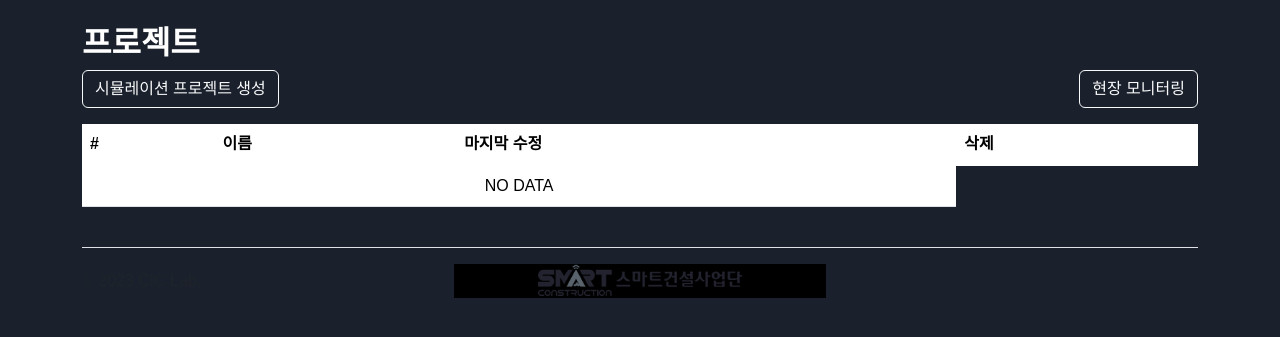
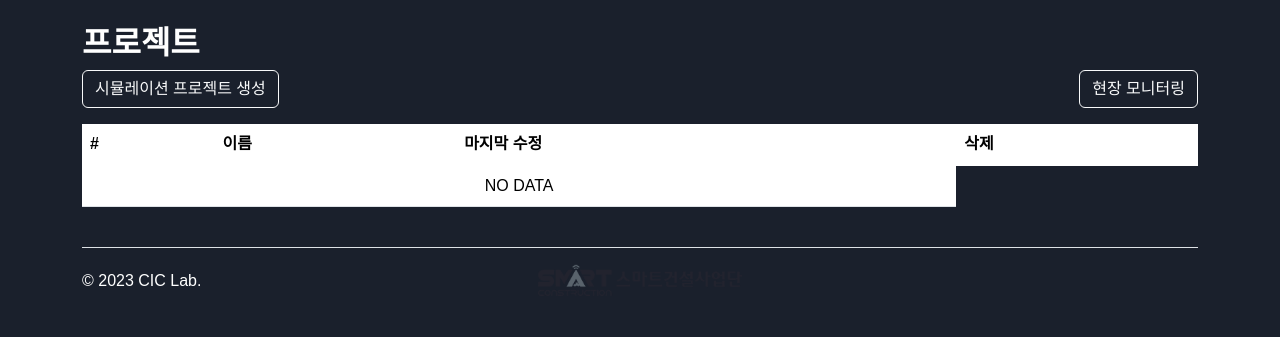
Before and after one commit to qkrwogus98/scweb, a Flask app: page / in a window 1280 px wide. Shown: the part 66-403 px from the top of the page. Run offline with Flask 3, Linux system fonts and the light colour scheme; data that the repository does not hold is empty; some web fonts are replaced.

Commit message:
css 코드 2차 적용

```diff
--- a/fieldy/templates/index.html
+++ b/fieldy/templates/index.html
@@ -27,7 +27,7 @@
   }
 
   /* Bootstrap 컴포넌트들 강제 적용 */
-  .header, .btn, .table, .container, .navbar, h1, h2, h3, h4, h5, h6, .footer {
+  .header, .btn, .table, .container, .navbar, h1, h2, h3, h4, h5, h6 {
     font-family: 'KoPub Dotum', 'Malgun Gothic', sans-serif !important;
     background-color: #1a202c;
   }
@@ -83,10 +83,10 @@
 
   </section>
 
-  <footer class="d-flex flex-wrap justify-content-between align-items-center py-3 my-4 border-top text-white">
-    <p class="col-md-4 mb-0 text-muted">&copy; 2023 CIC Lab.</p>
+  <footer class="d-flex flex-wrap justify-content-between align-items-center py-3 my-4 border-top">
+    <p class="col-md-4 mb-0 text-white">&copy; 2023 CIC Lab.</p>
 
-    <div class="col-md-4 d-flex align-items-center justify-content-center mb-3 mb-md-0 me-md-auto bg-black">
+    <div class="col-md-4 d-flex align-items-center justify-content-center mb-3 mb-md-0 me-md-auto">
       <a href="http://www.smartconstruction.kr/" target="_blank" class="grayscale">
         <img src="{{ url_for('static', filename='smartconstruction_logo.png') }}" height="34" alt="스마트건설사업단 로고">
       </a>
```
